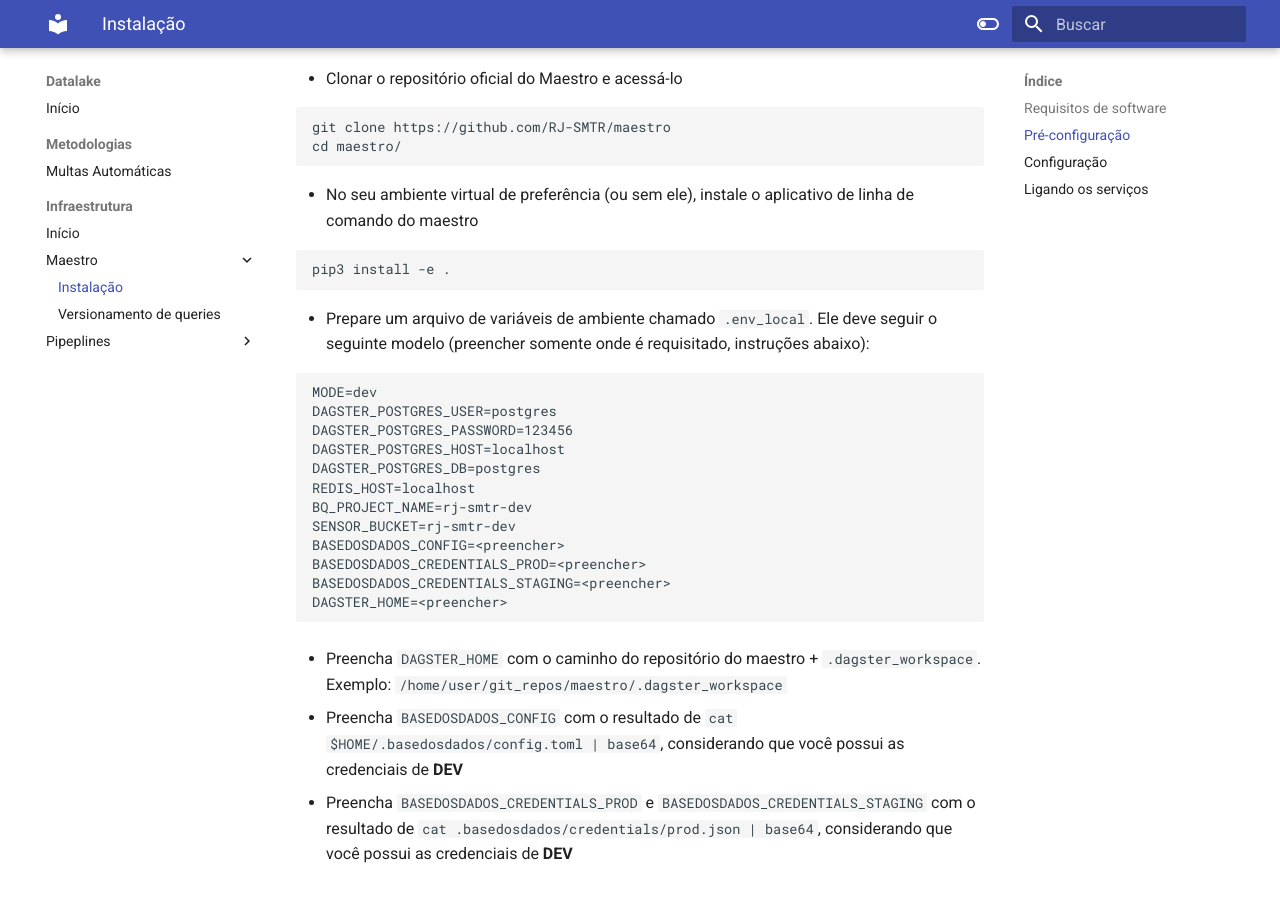
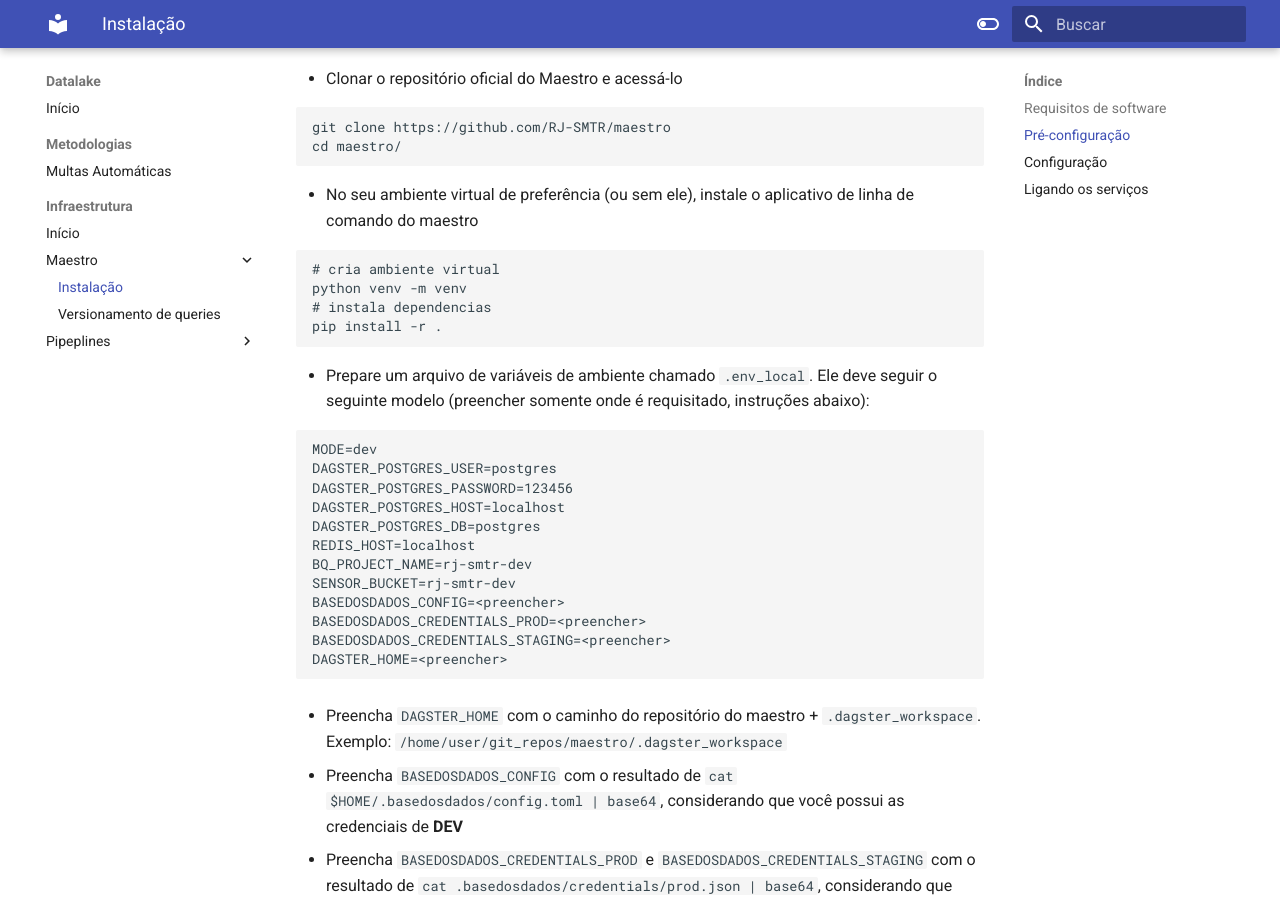
Before and after one commit to RJ-SMTR/maestro-docs, an MkDocs documentation site: the page built from docs/infra/maestro-install.md, in a window 1280 px wide and 900 px high, scrolled down 315 px. Built offline with MkDocs 1.6.1 and Material for MkDocs 9.7.7, drawn with Linux system fonts in a browser that asks for light colours; the version menu is left out.

Commit message:
Update maestro-install.md

````diff
--- a/docs/infra/maestro-install.md
+++ b/docs/infra/maestro-install.md
@@ -17,7 +17,10 @@ cd maestro/
 - No seu ambiente virtual de preferência (ou sem ele), instale o aplicativo de linha de comando do maestro
 
 ```
-pip3 install -e .
+# cria ambiente virtual
+python venv -m venv
+# instala dependencias
+pip install -r .
 ```
 
 - Prepare um arquivo de variáveis de ambiente chamado `.env_local`. Ele deve seguir o seguinte modelo (preencher somente onde é requisitado, instruções abaixo):
````
